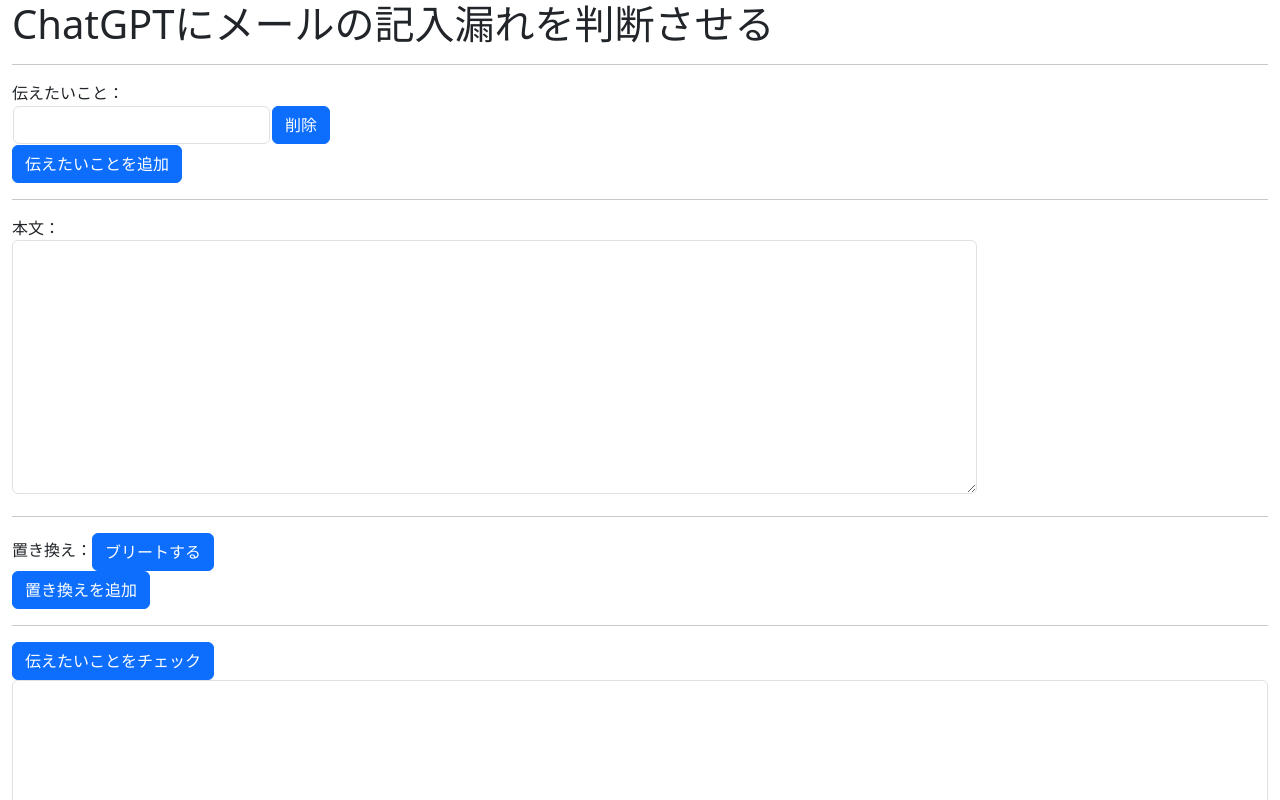
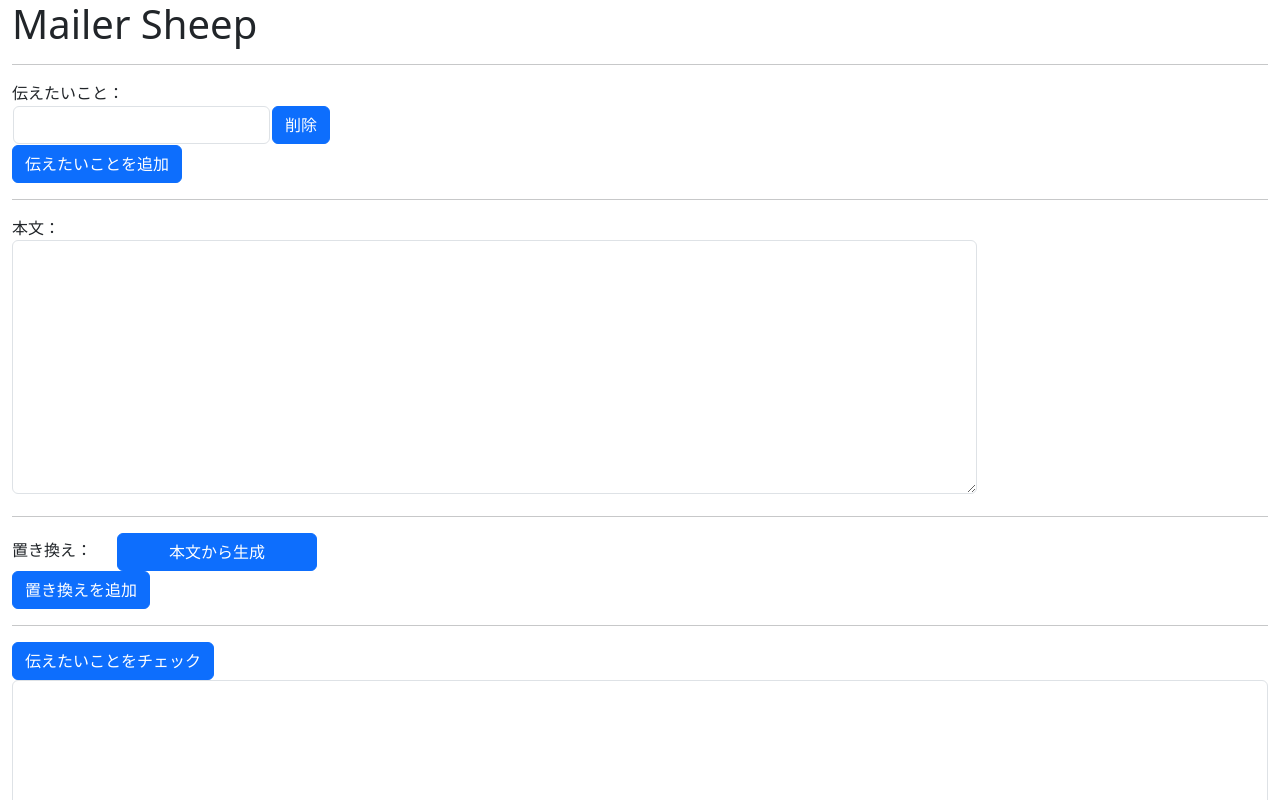
Before and after one commit to ms242315/ms-app, a React (Create React App) app in the folder mailer-sheep/: page / in a window 1280 px wide. Shown: the top 800 px of the page. Built offline with nearby package versions, Linux system fonts and the light colour scheme.

Commit message:
Change App.js layout

```diff
--- a/mailer-sheep/src/App.css
+++ b/mailer-sheep/src/App.css
@@ -42,5 +42,6 @@
 }
 
 #sheep {
-  display: inline-block;
+  width: 200px;
+  margin-left: 25px;
 }
--- a/mailer-sheep/src/App.js
+++ b/mailer-sheep/src/App.js
@@ -104,7 +104,7 @@
 
   return (
     <div className="container-fluid">
-      <h1>ChatGPTにメールの記入漏れを判断させる</h1>
+      <h1>Mailer Sheep</h1>
 
       <hr />
 
@@ -131,8 +131,7 @@
       <hr />
 
       置き換え：
-      <Button onClick={() => bleat()}>ブリートする</Button>
-      <div id="sheep"></div>
+      <Button id="sheep" onClick={() => bleat()}>本文から生成</Button>
       <br />
       <table><tbody>
         {repl_fields.map((field, index) => (
```
